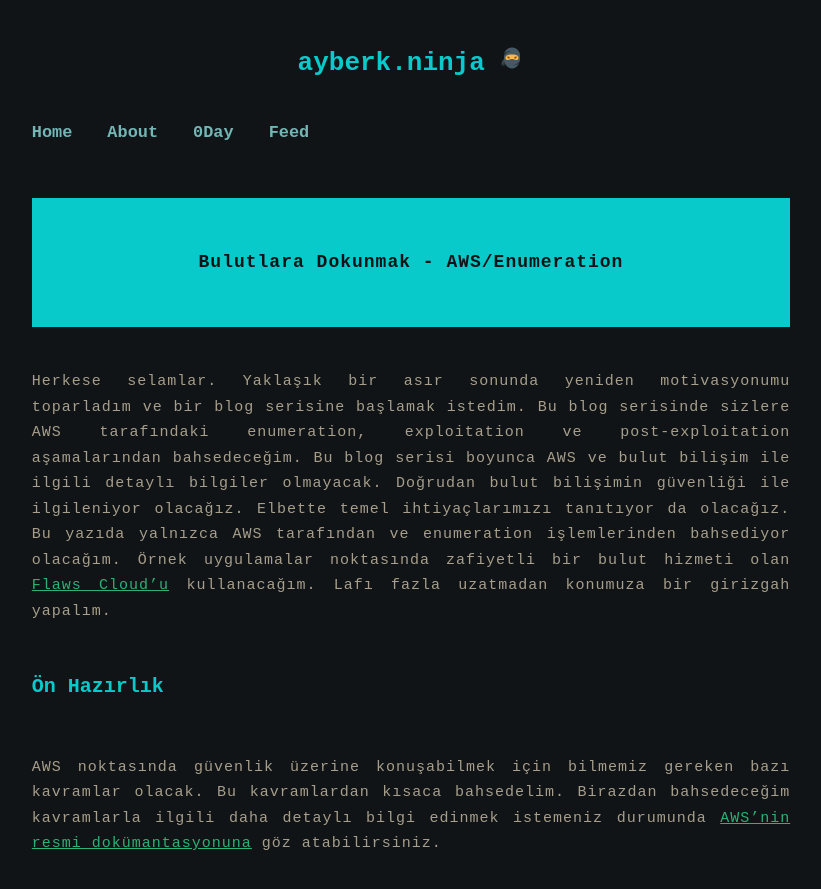
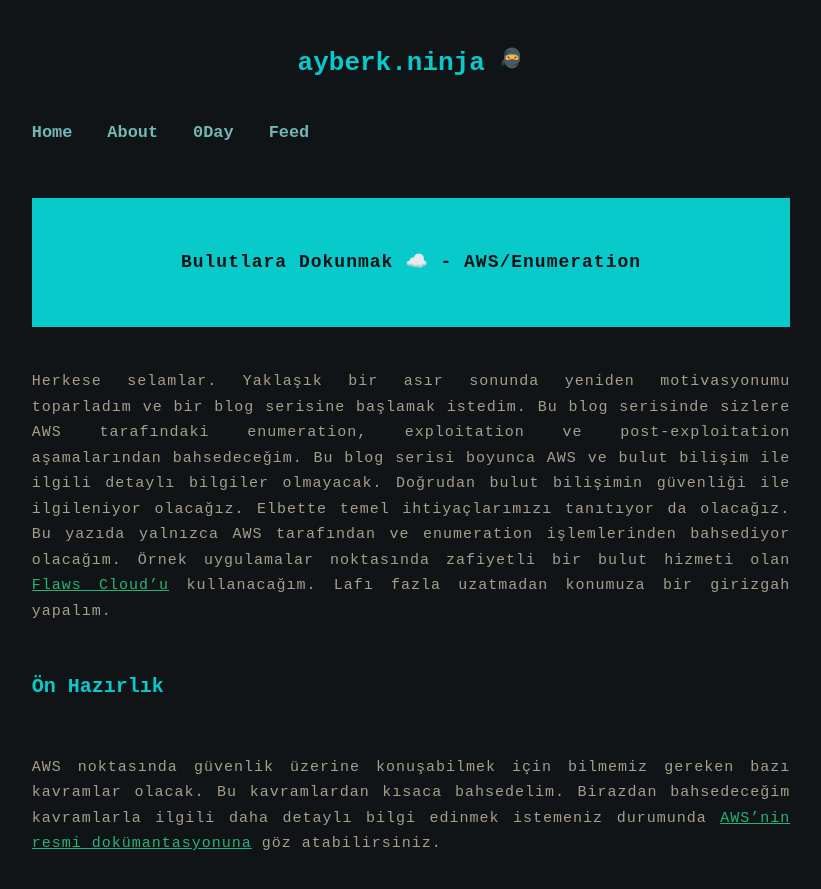
Before and after one commit to mhmtayberk/ayberkninja.github.io, a Jekyll site: the page built from all_collections/_posts/2021-08-28-aws-enumeration.md, in a window 1280 px wide and 900 px high. Shown: the top 889 px of the window, without its empty margins (229-1050 px from the left). Built offline with Jekyll 4.4.1, drawn with Linux system fonts in a browser that asks for light colours.

```diff
--- a/all_collections/_posts/2021-08-28-aws-enumeration.md
+++ b/all_collections/_posts/2021-08-28-aws-enumeration.md
@@ -1,6 +1,6 @@
 ---
 layout: post
-title: Bulutlara Dokunmak - AWS/Enumeration
+title: Bulutlara Dokunmak ☁️ - AWS/Enumeration
 date: 2021-08-28
 tag: aws, aws enum, aws recon, aws enumeration, cloud security, cloud recon
 categories: general
```
